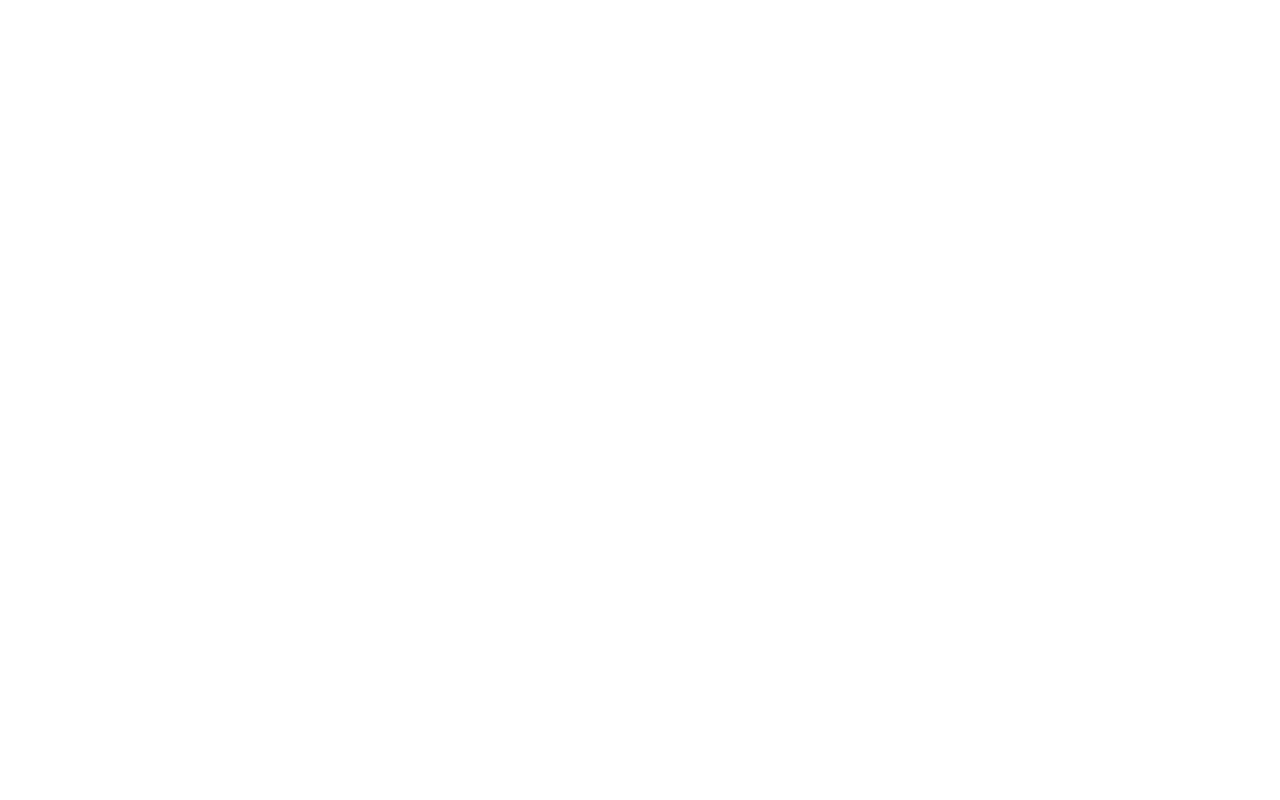
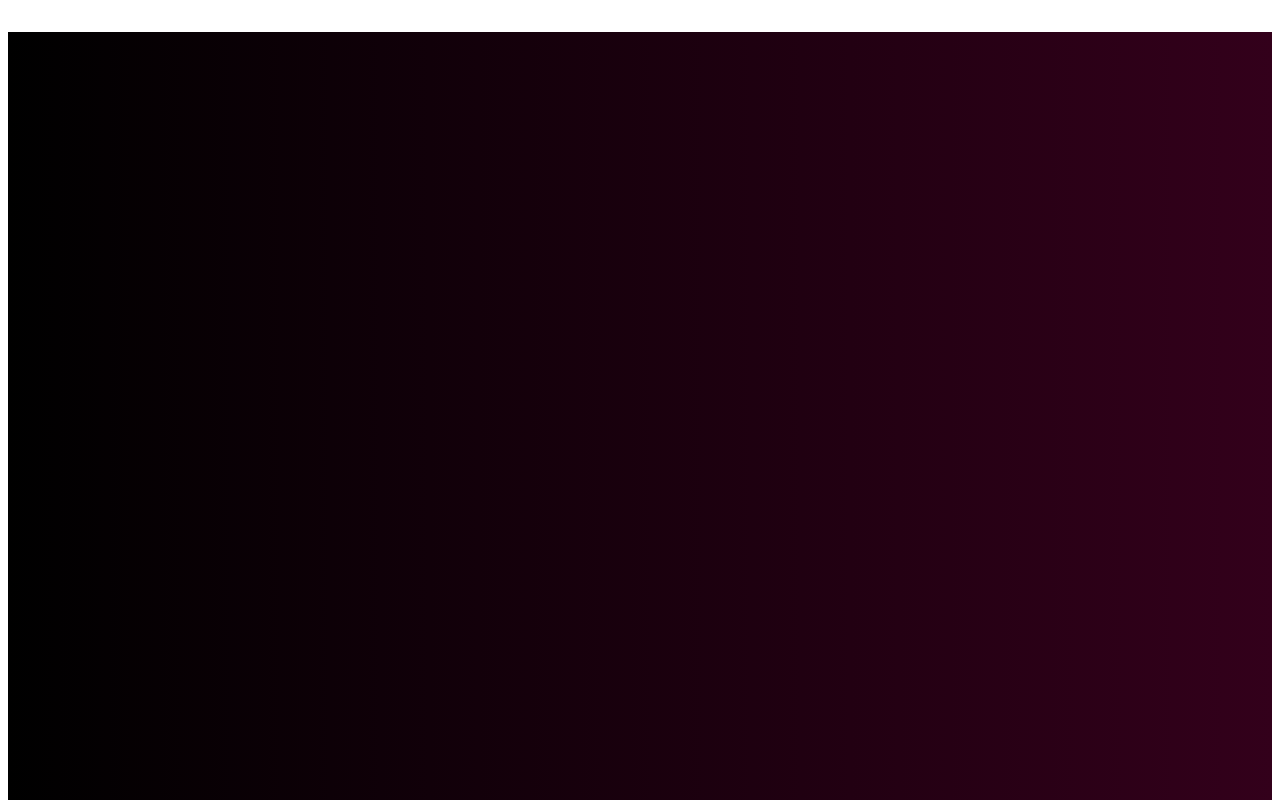
Before and after one commit to ChickemCodes/Ociramma, a plain HTML site: page index.html in a window 1280 px wide. Shown: the top 800 px of the page. Drawn offline with Linux system fonts and the light colour scheme.

Commit message:
Update index.html

```diff
--- a/index.html
+++ b/index.html
@@ -1 +1,15 @@
-<link rel="stylesheet" href="style.css" />
+<!DOCTYPE html>
+<html>
+<head>
+<style>
+#grad1 {
+  height: 99900px;
+  background-image: linear-gradient(to right, rgba(0, 0, 0, 1), rgba(51, 0, 27, 1));
+}
+</style>
+</head>
+<body>
+<h1></p>
+<div id="grad1"></div>
+</body>
+</html>
```
